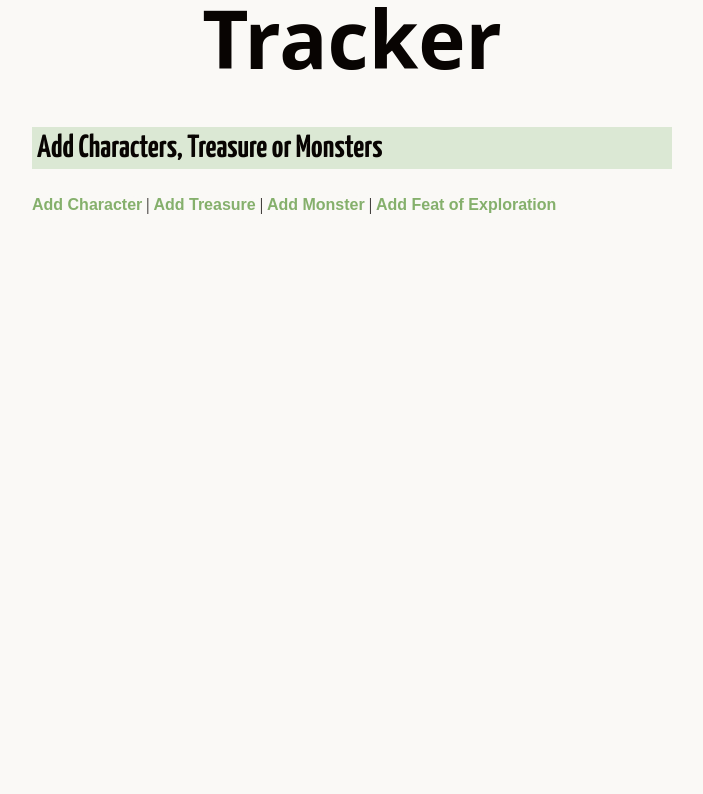
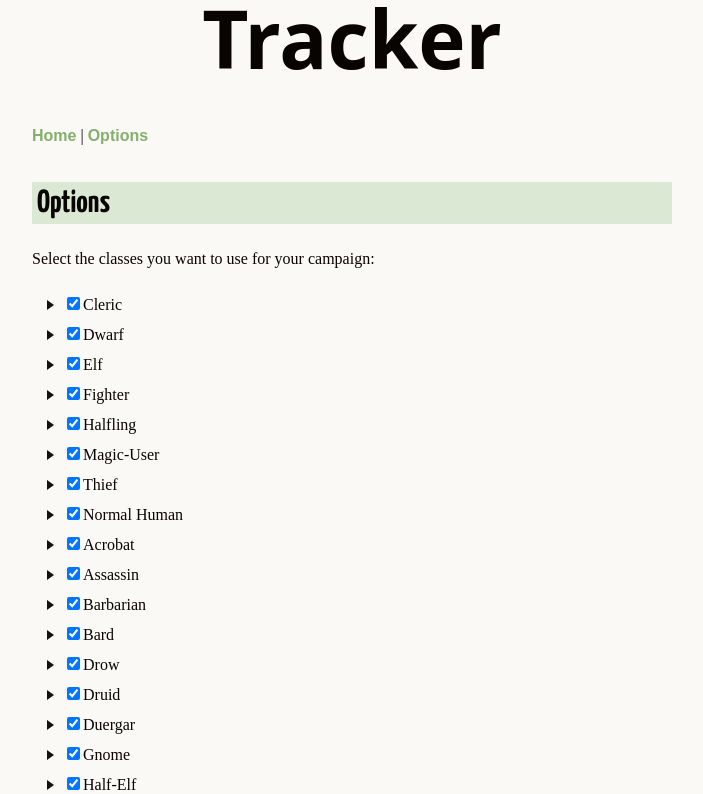
Before and after one commit to DrJP99/old-school-treasure-tracker, a React (Create React App) app: page /options in a window 1280 px wide. Shown: the part 206-1000 px from the top of the page, without its empty margins (288-991 px from the left). Before the commit the page ends 800 px from the top, so only its background shows below. Built offline with nearby package versions, Linux system fonts and the light colour scheme; a web font is replaced by a local one.

Commit message:
(feat): Added options page, select classes for campaign

```diff
--- a/package.json
+++ b/package.json
@@ -13,6 +13,7 @@
         "@types/uuid": "^10.0.0",
         "react": "^18.3.1",
         "react-dom": "^18.3.1",
+        "react-router-dom": "^7.1.1",
         "react-scripts": "5.0.1",
         "sass": "^1.78.0",
         "scss": "^0.2.4",
--- a/src/App.tsx
+++ b/src/App.tsx
@@ -1,9 +1,31 @@
+import { Route, Routes, useNavigate } from 'react-router-dom'
 import Home from './components/Home'
+import Options from './components/Options/Options'
 
 const App = () => {
+    const navigate = useNavigate()
     return (
         <div className="main">
-            <Home />
+            <h1>Old-School Treasure Tracker</h1>
+            <div>
+                <button
+                    className="btn btn-inline"
+                    onClick={() => navigate('/')}
+                >
+                    Home
+                </button>
+                {' | '}
+                <button
+                    className="btn btn-inline"
+                    onClick={() => navigate('/options')}
+                >
+                    Options
+                </button>
+            </div>
+            <Routes>
+                <Route path="/" element={<Home />} />
+                <Route path="/options" element={<Options />} />
+            </Routes>
         </div>
     )
 }
--- a/src/components/CharacterForm.tsx
+++ b/src/components/CharacterForm.tsx
@@ -6,6 +6,7 @@ import { getEnumKeys } from '../service/EnumKeys'
 import { capitalize } from '../service/Capitalize'
 import { Character, NPC } from '../service/Character'
 import { CharacterLevelLimit } from '../service/CharacterLevelLimit'
+import Option, { loadOption } from '../service/Option'
 
 interface CharacterFormProps {
     returnCharacter: (char: Character) => void
@@ -37,6 +38,8 @@ const CharacterForm = ({
     const [isWageError, setIsWageError] = useState<boolean>(false)
     const [maxLevel, setMaxLevel] = useState<number>(14)
 
+    const [option, setOption] = useState<Option | undefined>()
+
     const shareRegex: RegExp = /^[1234]\/[1234]$/
 
     useEffect(() => {
@@ -55,6 +58,10 @@ const CharacterForm = ({
             }
         }
     }, [character])
+
+    useEffect(() => {
+        setOption(loadOption())
+    }, [])
 
     let resetFields = () => {
         setName('')
@@ -235,8 +242,8 @@ const CharacterForm = ({
                     id="character-class"
                     onChange={(e) => setCharClass(e.target.value as CharClass)}
                 >
-                    {getEnumKeys(CharClass).map((key, index) => (
-                        <option key={index} value={CharClass[key]}>
+                    {option?.availableClasses.map((key, index) => (
+                        <option key={index} value={key as CharClass}>
                             {capitalize(key)}
                         </option>
                     ))}
--- a/src/components/Home.tsx
+++ b/src/components/Home.tsx
@@ -14,6 +14,7 @@ import { Feat } from '../service/Feat'
 import FeatForm from './FeatForm'
 import { ToClipboard } from '../service/ToClipboard'
 import Modal from './Modal'
+import Option, { loadOption } from '../service/Option'
 
 const Home = () => {
     const [party, setParty] = useState<Party>(new Party())
@@ -32,6 +33,8 @@ const Home = () => {
 
     const [loaded, setLoaded] = useState<boolean>(false)
 
+    const [option, setOption] = useState<Option | undefined>()
+
     enum Element {
         character = 'character',
         treasure = 'treasure',
@@ -43,6 +46,7 @@ const Home = () => {
 
     useEffect(() => {
         loadParty()
+        setOption(loadOption())
     }, [])
 
     useEffect(() => {
@@ -60,6 +64,8 @@ const Home = () => {
             document.body.style.overflow = 'scroll'
         }
     }, [showModal])
+
+    useEffect(() => {}, [option])
 
     let cloneParty = (): Party => {
         return new Party(
@@ -169,8 +175,6 @@ const Home = () => {
 
     return (
         <div className="home">
-            <h1>Old-School Treasure Tracker</h1>
-
             <h2>Add Characters, Treasure or Monsters</h2>
 
             <div id="create-buttons">
--- /dev/null
+++ b/src/components/Options/Options.tsx
@@ -0,0 +1,117 @@
+import { useEffect, useState } from 'react'
+import { useNavigate } from 'react-router-dom'
+import { getEnumKeys } from '../../service/EnumKeys'
+import { CharClass } from '../../service/CharClass'
+import Option, { loadOption, saveOption } from '../../service/Option'
+
+const Options = () => {
+    const navigate = useNavigate()
+
+    const [option, setOption] = useState<Option>(loadOption())
+
+    useEffect(() => {
+        handleSetOption(option)
+    }, [option])
+
+    const handleSetOption = (option: Option) => {
+        setClasses(
+            getEnumKeys(CharClass).map((key) => {
+                return {
+                    key: key,
+                    value: option.availableClasses.includes(key as CharClass),
+                }
+            })
+        )
+
+        setOption(option)
+    }
+
+    // useEffect(() => {
+    //     if (option) {
+    //         setClasses(
+    //             getEnumKeys(CharClass).map((key) => {
+    //                 return {
+    //                     key: key,
+    //                     value: option.availableClasses.includes(
+    //                         key as CharClass
+    //                     ),
+    //                 }
+    //             })
+    //         )
+    //     }
+    // }, [option])
+
+    type SelectedClass = {
+        key: string
+        value: boolean
+    }
+
+    const [classes, setClasses] = useState<SelectedClass[]>(
+        getEnumKeys(CharClass).map((key) => {
+            return {
+                key: key,
+                value: true,
+            }
+        })
+    )
+
+    const handleCheck = (index: number) => {
+        setClasses(
+            classes.map((c, idx) => {
+                return idx === index ? { ...c, value: !c.value } : { ...c }
+            })
+        )
+    }
+
+    const handleSubmit = (e: React.FormEvent<HTMLFormElement>) => {
+        e.preventDefault()
+
+        const optionObject: Option = {
+            availableClasses: classes
+                .filter((c) => c.value)
+                .map((c) => c.key as CharClass),
+        }
+
+        saveOption(optionObject)
+        handleSetOption(optionObject)
+    }
+
+    const handleCancel = () => {
+        handleSetOption(option)
+    }
+
+    return (
+        <div>
+            <h2>Options</h2>
+            <p>Select the classes you want to use for your campaign:</p>
+            <form onSubmit={handleSubmit}>
+                <ul className="option-list">
+                    {classes.map((c, idx) => (
+                        <li key={c.key}>
+                            <label>
+                                <input
+                                    type="checkbox"
+                                    checked={c.value}
+                                    value={c.key}
+                                    onChange={() => handleCheck(idx)}
+                                />
+                                {c.key}
+                            </label>
+                        </li>
+                    ))}
+                </ul>
+                <div>
+                    <button className="btn btn-inline" onClick={handleCancel}>
+                        Cancel
+                    </button>
+                    {' | '}
+                    <button type="submit" className="btn btn-inline">
+                        Save
+                    </button>
+                </div>
+            </form>
+        </div>
+    )
+}
+
+export default Options
--- a/src/index.scss
+++ b/src/index.scss
@@ -389,3 +389,7 @@ ul {
         content: ' *';
     }
 }
+
+.option-list {
+    margin: 16px 0;
+}
--- a/src/index.tsx
+++ b/src/index.tsx
@@ -2,10 +2,13 @@ import React from 'react'
 import ReactDOM from 'react-dom/client'
 import './index.scss'
 import App from './App'
+import { BrowserRouter } from 'react-router-dom'
 
 const root = ReactDOM.createRoot(document.getElementById('root') as HTMLElement)
 root.render(
     <React.StrictMode>
-        <App />
+        <BrowserRouter>
+            <App />
+        </BrowserRouter>
     </React.StrictMode>
 )
--- /dev/null
+++ b/src/service/Option.ts
@@ -0,0 +1,37 @@
+import { CharClass } from './CharClass'
+import { getEnumKeys } from './EnumKeys'
+
+type Option = {
+    availableClasses: CharClass[]
+}
+
+export const generateOptionObject = (): Option => {
+    let newOptionObj: Option = {
+        availableClasses: getEnumKeys(CharClass).map((c) => c as CharClass),
+    }
+
+    return newOptionObj
+}
+
+export const loadOption = (): Option => {
+    let myOption = JSON.parse(window.localStorage.getItem('option') || '""')
+
+    let tempOption: Option
+    if (!myOption) {
+        console.warn(
+            'Option Object not found... Generating a new Option Object'
+        )
+        tempOption = generateOptionObject()
+    } else {
+        tempOption = myOption
+    }
+
+    return tempOption
+}
+
+export const saveOption = (optionObj: Option): void => {
+	console.log('Saving option...')
+	window.localStorage.setItem('option', JSON.stringify(optionObj))
+}
+
+export default Option
```
Also changed, not shown: 1 other file (tests, documents, lock files or other folders).
